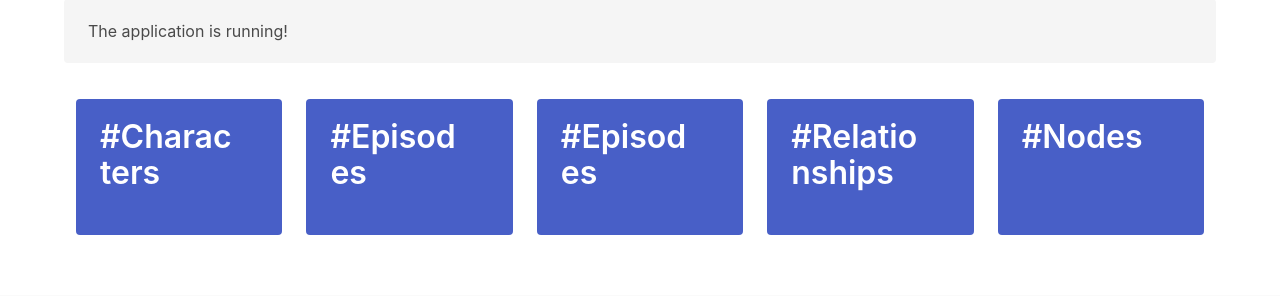
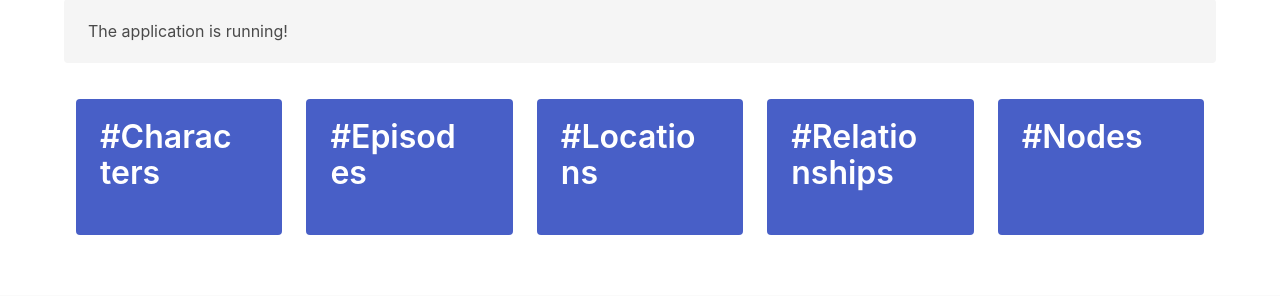
Before and after one commit to imgios/RaM-wiki, a Flask app: template ramwiki/templates/status.html in a window 1280 px wide. Shown: the part 326-622 px from the top of the page. Run offline with Flask 2, Linux system fonts and the light colour scheme; the template is opened without the code that fills it, so the values that code supplies are empty; some libraries are stand-ins or nearby versions.

Commit message:
Fix a typo

```diff
--- a/ramwiki/templates/status.html
+++ b/ramwiki/templates/status.html
@@ -34,7 +34,7 @@
 				<div class="tile is-parent">
 					<article class="tile is-child notification is-link">
 						<p class="title">
-							#Episodes
+							#Locations
 						</p>
 						<div class="content">
 							{{ number_of_locations }}
```
